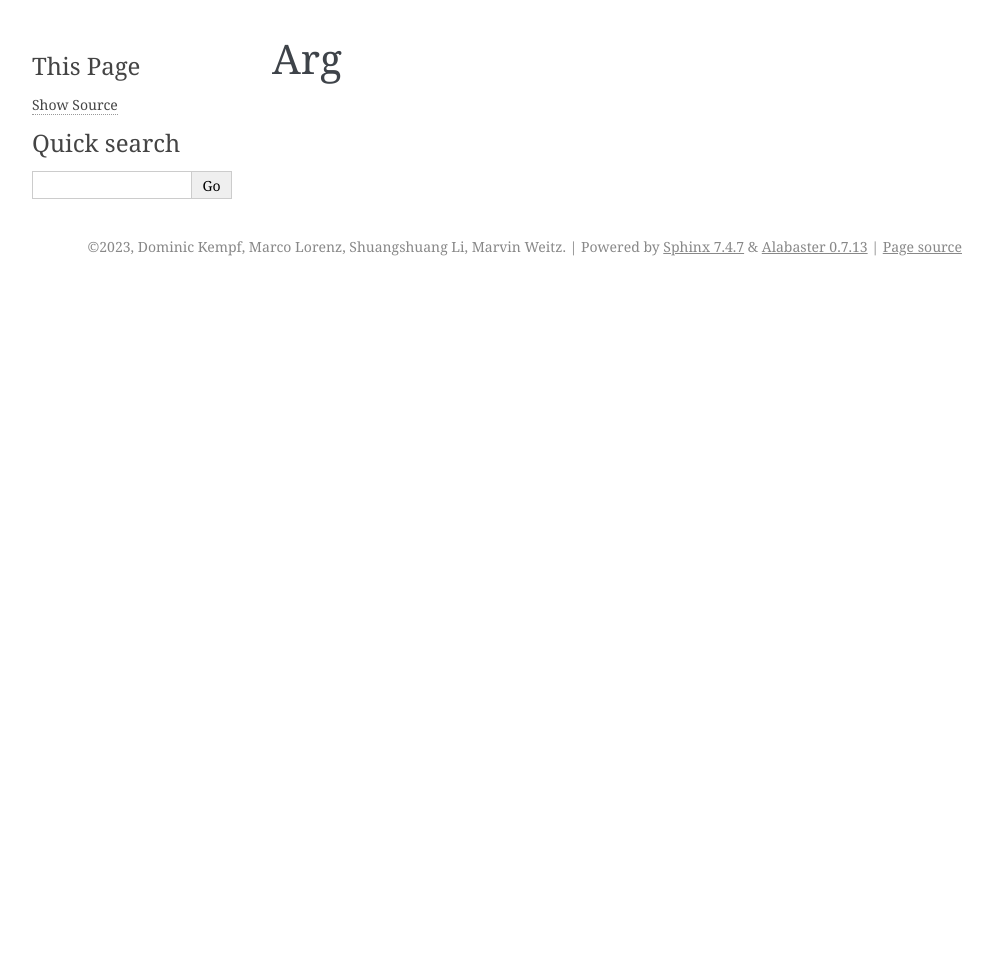
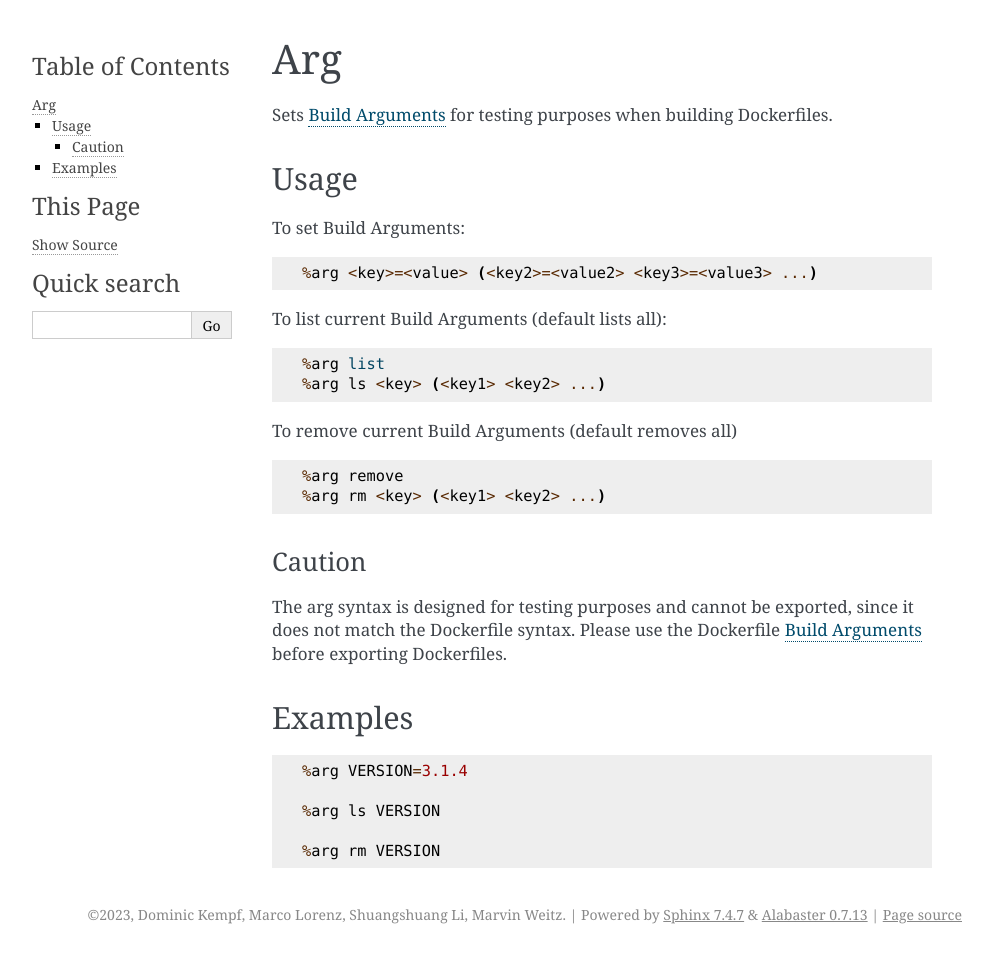
Before and after one commit to ssciwr/dockerfile-kernel, a Sphinx documentation site: the page built from docs/features/magics/arg.rst, in a window 1280 px wide. Shown: the whole page, without its empty margins (148-1141 px from the left). Built offline with Sphinx 7.4.7, drawn with Linux system fonts in a browser that asks for light colours; before the commit the page ends 900 px from its top, so only the background shows below that.

Commit message:
Add arg.rst

```diff
--- a/docs/features/magics/arg.rst
+++ b/docs/features/magics/arg.rst
@@ -1,2 +1,47 @@
 Arg
 ===
+
+Sets `Build Arguments <https://docs.docker.com/build/guide/build-args/>`_  for testing purposes when building Dockerfiles.
+
+Usage
+-----
+To set Build Arguments:
+
+.. code-block::
+
+    %arg <key>=<value> (<key2>=<value2> <key3>=<value3> ...)
+
+
+To list current Build Arguments (default lists all):
+
+.. code-block::
+
+    %arg list
+    %arg ls <key> (<key1> <key2> ...)
+
+
+To remove current Build Arguments (default removes all)
+
+.. code-block::
+
+    %arg remove
+    %arg rm <key> (<key1> <key2> ...)
+
+
+
+Caution
++++++++
+The arg syntax is designed for testing purposes and cannot be exported, since it does not match the Dockerfile syntax.
+Please use the Dockerfile `Build Arguments <https://docs.docker.com/build/guide/build-args/>`_ before exporting Dockerfiles.
+
+
+Examples
+--------
+
+.. code-block::
+
+    %arg VERSION=3.1.4
+
+    %arg ls VERSION
+
+    %arg rm VERSION
--- a/docs/features/magics/install.rst
+++ b/docs/features/magics/install.rst
@@ -14,7 +14,7 @@ Usage
 .. image:: /_gifs/magics/install.gif
     :alt: Video of install
 
-After successfull execution, the magic sippet will be replaced by the actual code executed by
+After successfull execution, the magic snippet will be replaced by the actual code executed by
 the kernel to enable :doc:`exporting <../frontend/export>` of the resulting Dockerfile.
 
 Available Package Managers
```
